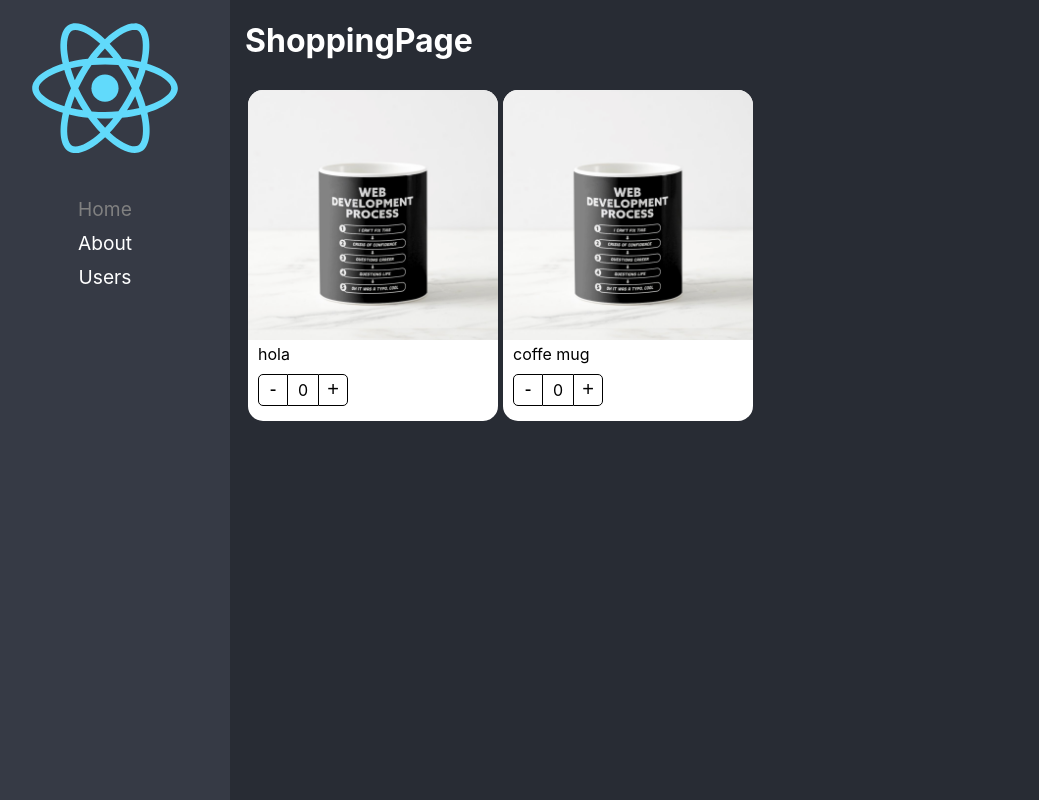
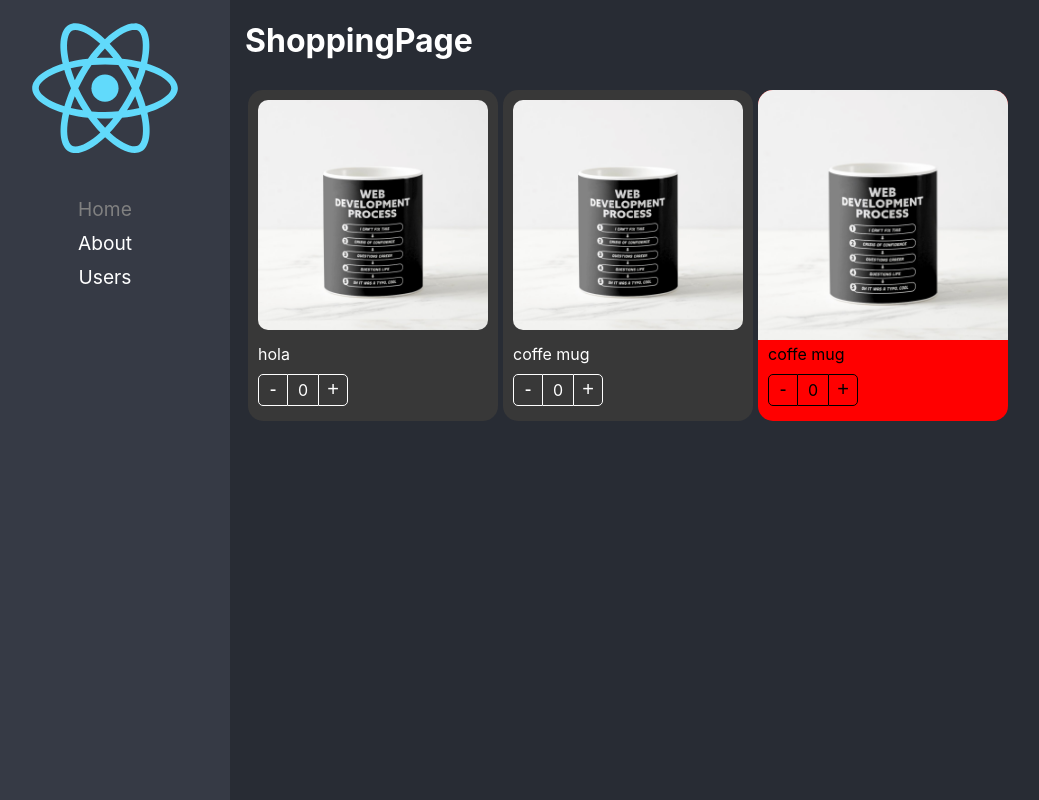
Before and after one commit to UrielMillan/react-advanced-course, a React (Create React App) app in the folder 02-react-app/: page /home in a window 1280 px wide. Shown: the whole page, without its empty margins (20-1059 px from the left). Built offline with nearby package versions, Linux system fonts and the light colour scheme.

Commit message:
Patron  de diseño component extend styles

```diff
--- a/02-react-app/src/02-component-patters/components/ProductButtons.tsx
+++ b/02-react-app/src/02-component-patters/components/ProductButtons.tsx
@@ -1,12 +1,13 @@
 import { useContext } from "react"
 import { productContext } from "./ProductCard"
 import styles from '../styles/styles.module.css';
+import { ButtonsProps } from "../interfaces/interface";
 
-export const ProductButtons = () => {
+export const ProductButtons = ({className, style}: ButtonsProps) => {
     //usamos el contexto compartido de productcard
     const { increaseBy, counter } = useContext(productContext)
     return (
-        <div className={styles.buttonsContainer}>
+        <div className={`${styles.buttonsContainer} ${className}`} style={style}>
             <button className={styles.buttonMinus} onClick={() => increaseBy(-1)}>-</button>
             <div className={styles.countLabel}>{counter}</div>
             <button className={styles.buttonAdd} onClick={() => increaseBy(1)}>+</button>
--- a/02-react-app/src/02-component-patters/components/ProductCard.tsx
+++ b/02-react-app/src/02-component-patters/components/ProductCard.tsx
@@ -7,14 +7,14 @@
 export const productContext = createContext({} as ProductContexProps);
 const { Provider } = productContext;
 
-export const ProductCard = ({ children, product }: Props)  => {
+export const ProductCard = ({ children, product, className, style }: Props)  => {
 
     //Usamos el hook de los productos para manejar la cantidad y los botones de mas y menos
     //pasamos las propiedades del producto y las del hook al provedor
     const { counter, increaseBy } = useProduct();
     return (
         <Provider value={{ counter, increaseBy, product }}>
-            <div className={styles.productCard}>
+            <div className={`${styles.productCard} ${className}`} style={style}>
                 {children}
             </div>
         </Provider>
--- a/02-react-app/src/02-component-patters/components/ProductImage.tsx
+++ b/02-react-app/src/02-component-patters/components/ProductImage.tsx
@@ -3,8 +3,9 @@
 import { productContext } from "./ProductCard";
 import noImage from '../asssets/no-image.jpg';
 import styles from '../styles/styles.module.css';
+import { ImageProps } from "../interfaces/interface";
 
-export const ProductImage = ({ img = '' }) => {
+export const ProductImage = ({ img, className, style }: ImageProps) => {
 
     //usamos el contexto compartido de productcard
     const { product } = useContext(productContext);
@@ -15,6 +16,11 @@
     else imgToShow = noImage;
 
     return (
-        <img src={imgToShow} alt="product" className={styles.productImg} />
+        <img
+            src={imgToShow}
+            alt="product"
+            className={`${styles.productImg} ${className}`}
+            style={style}
+        />
     )
 }
--- a/02-react-app/src/02-component-patters/components/ProductTitle.tsx
+++ b/02-react-app/src/02-component-patters/components/ProductTitle.tsx
@@ -1,11 +1,18 @@
 import { useContext } from "react";
 import { productContext } from "./ProductCard";
 import styles from '../styles/styles.module.css';
+import { TitleProps } from "../interfaces/interface";
 
-export const ProductTitle = ({ title }: { title?: string }) => {
+
+export const ProductTitle = ({ title, className, style }: TitleProps) => {
     //usamos el contexto compartido de productcard
     const {product} = useContext(productContext);
     return (
-        <span className={styles.productDescription}>{title ? title : product.title}</span>
+        <span
+            className={`${styles.productDescription} ${className}`}
+            style={style}
+        >
+            {title ? title : product.title}
+        </span>
     )
 }
--- a/02-react-app/src/02-component-patters/pages/ShoppingPage.tsx
+++ b/02-react-app/src/02-component-patters/pages/ShoppingPage.tsx
@@ -1,4 +1,5 @@
 import ProductCard, { ProductImage, ProductTitle, ProductButtons } from "../components";
+import '../styles/custom-styles.css'
 
 const product = {
     id: '131',
@@ -17,15 +18,23 @@
                 flexWrap: 'wrap',
                 padding: 3
             }}>
-                <ProductCard product={product}>
-                    <ProductCard.Image />
-                    <ProductCard.Title title="hola" />
-                    <ProductCard.Buttons />
+                <ProductCard product={product} className="bg-dark">
+                    <ProductCard.Image className='custom-image' />
+                    <ProductCard.Title title="hola" className='text-white' />
+                    <ProductCard.Buttons className="custom-buttons" />
                 </ProductCard>
 
-                <ProductCard product={product}>
-                    <ProductImage />
-                    <ProductTitle />
+                <ProductCard product={product} className="bg-dark">
+                    <ProductImage className='custom-image' />
+                    <ProductTitle className='text-white' />
+                    <ProductButtons className="custom-buttons" />
+                </ProductCard>
+
+                <ProductCard product={product} style={{
+                    backgroundColor: 'red'
+                }}>
+                    <ProductImage/>
+                    <ProductTitle/>
                     <ProductButtons />
                 </ProductCard>
             </div>
--- /dev/null
+++ b/02-react-app/src/02-component-patters/styles/custom-styles.css
@@ -0,0 +1,20 @@
+.bg-dark{
+    background-color:rgb(56, 56, 56) ;
+}
+
+.text-white{
+    color: white
+}
+
+.custom-image{
+    border-radius: 20px;
+    padding: 10px;
+    width: calc(100% - 20px);
+}
+
+.custom-buttons button,
+.custom-buttons div
+ {
+    color: white;
+    border-color: white;
+}
```
Also changed, not shown: 02-react-app/src/02-component-patters/interfaces/interface.ts (+27 -5 lines), 1 other file (tests, documents, lock files or other folders).
